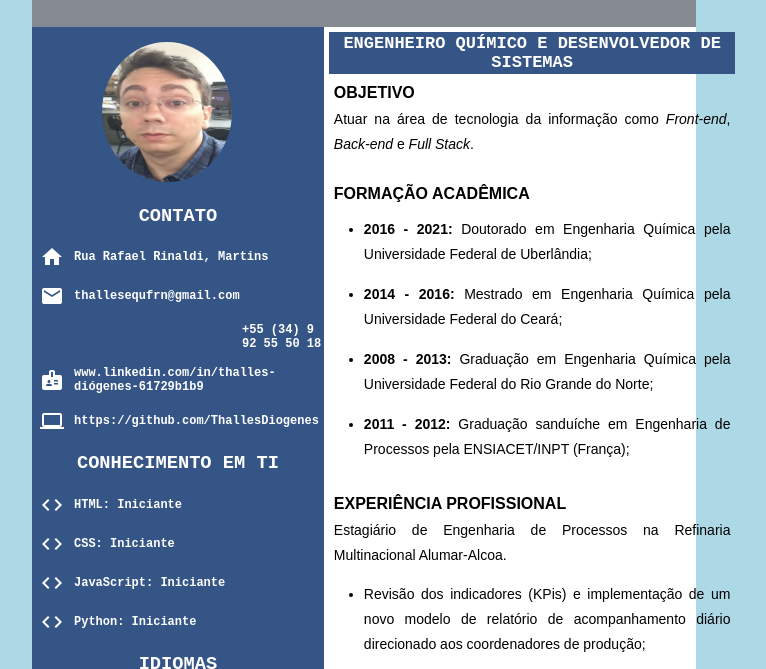
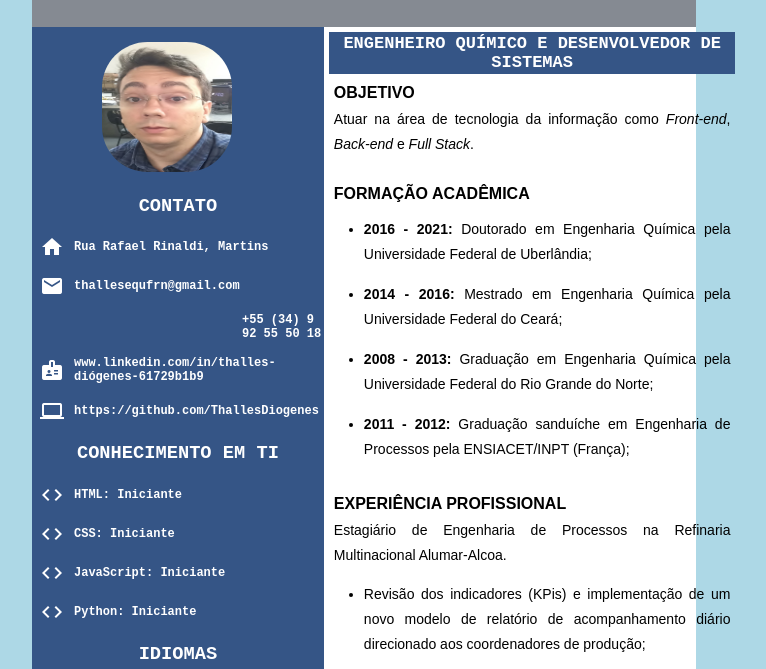
Before and after one commit to ThallesDiogenes/programa-vem.ser-DEV-2022, a plain HTML site: page index.html in a window 1280 px wide. Shown: the part 61-730 px from the top of the page, without its empty margins (276-1042 px from the left). Drawn offline with Linux system fonts and the light colour scheme.

Commit message:
alterado

```diff
--- a/style.css
+++ b/style.css
@@ -47,8 +47,8 @@ ul {
 .foto {
     margin: 15px 50px 0px 70px;
     width: 130px;
-    height: 140px;
-    border-radius: 50%;
+    height: 130px;
+    border-radius: 35%;
 }
 .contato{
     color: white;
```
